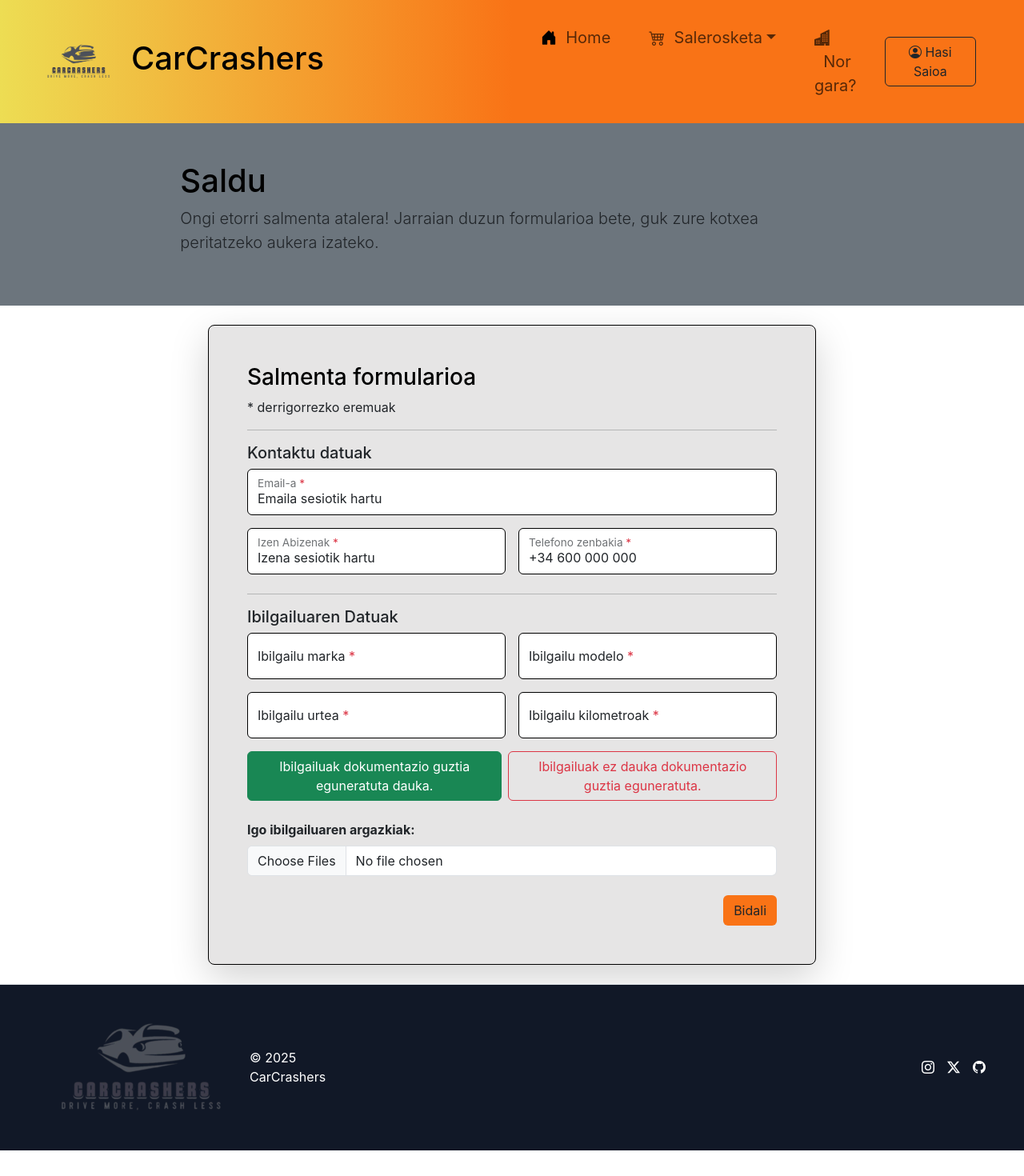
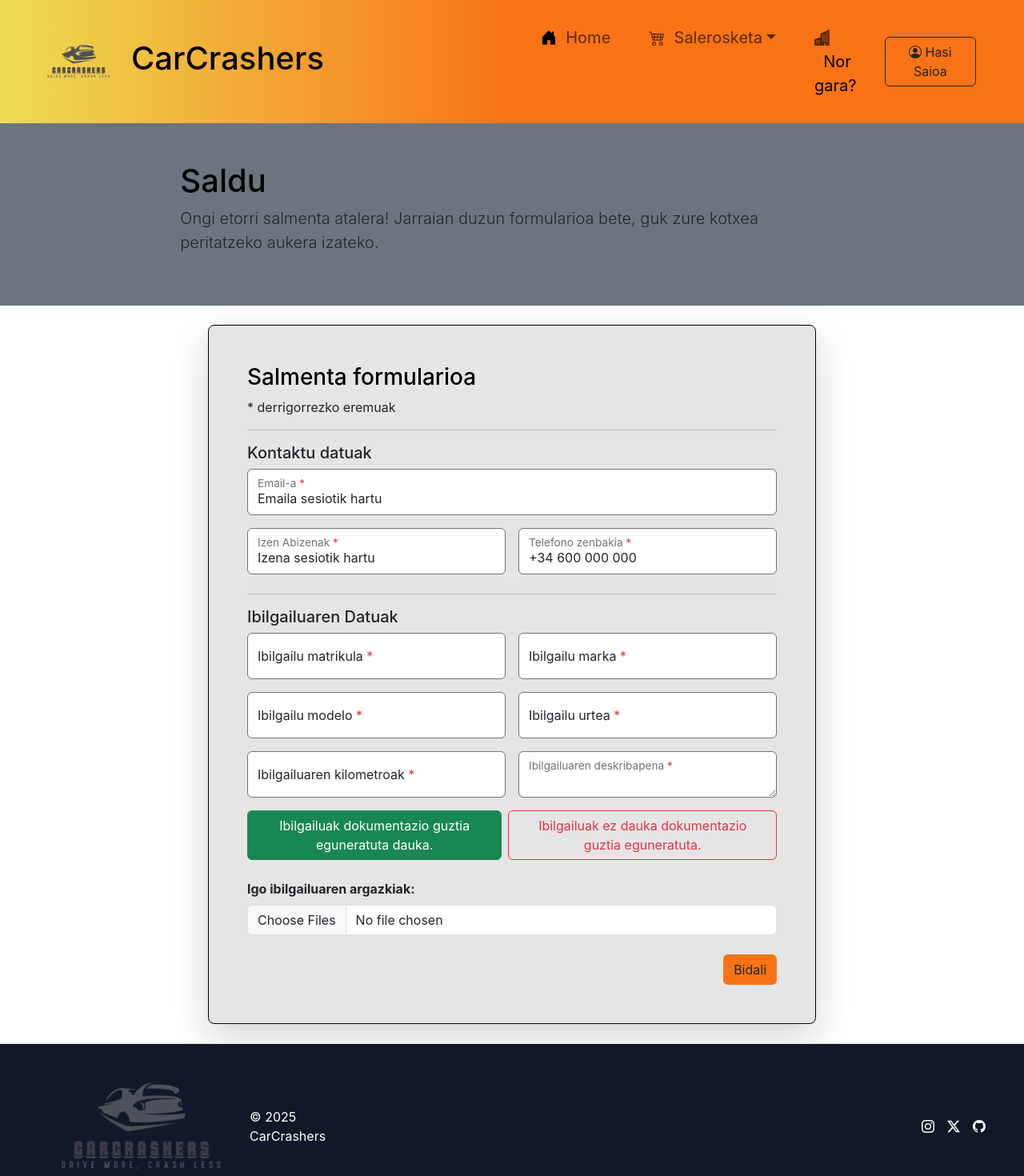
Before and after one commit to CarCrashers/Erronka, a React (Create React App) app in the folder car_crashers_ui/: page /saldu in a window 1280 px wide. Shown: the top 1470 px of the page at 80% size. Before the commit the page ends 1438 px from the top, so only its background shows below. Built offline with nearby package versions, Linux system fonts and the light colour scheme.

Commit message:
textarea

```diff
--- a/car_crashers_ui/src/App.js
+++ b/car_crashers_ui/src/App.js
@@ -2,6 +2,7 @@ import { BrowserRouter, Routes, Route } from "react-router-dom";
 import './App.css';
 import Home from './pages/home';
 import Saldu from './pages/saldu';
+import NorGara from './pages/norGara';
 
 
 function App() {
@@ -10,7 +11,7 @@ function App() {
       <Routes>
         <Route path="/" element={<Home />} />
         <Route path="/saldu" element={<Saldu />} />
-
+        <Route path="/norGara" element={<NorGara />} />
       </Routes>
     </BrowserRouter>
   );
--- a/car_crashers_ui/src/components/ui/floatingInput/floatingInput.js
+++ b/car_crashers_ui/src/components/ui/floatingInput/floatingInput.js
@@ -24,7 +24,7 @@ function floatingInput({
                 disabled={disabled}
                 required={required}
                 name = {name}
-                className="form-control border-1 border-black" />
+                className="form-control border-1 border-secondary" />
             <label htmlFor={id}>{children}</label>
         </div>
     )
--- /dev/null
+++ b/car_crashers_ui/src/components/ui/floatingTextArea/floatingTextArea.js
@@ -0,0 +1,32 @@
+function FloatingTextarea({
+  id,
+  children,
+  value,
+  onChange,
+  placeholder,
+  readOnly = false,
+  disabled = false,
+  required = false,
+  name,
+  rows = 3,
+}) {
+  return (
+    <div className="form-floating">
+      <textarea
+        id={id}
+        value={value}
+        placeholder={placeholder}
+        onChange={onChange}
+        readOnly={readOnly}
+        disabled={disabled}
+        required={required}
+        name={name}
+        rows={rows}
+        className="form-control border-1 border-secondary"
+      />
+      <label htmlFor={id}>{children}</label>
+    </div>
+  );
+}
+
+export default FloatingTextarea;
--- a/car_crashers_ui/src/components/ui/navBar.js
+++ b/car_crashers_ui/src/components/ui/navBar.js
@@ -28,8 +28,7 @@ function navBar() {
                 </li>
 
                 <a className="nav-link px-4 fs-5" href="#">
-                    <i className="bi bi-buildings-fill"></i>
-                    &nbsp;&nbsp;Nor gara?
+                    <i className="bi bi-buildings-fill"></i><Link to={"/norGara"} className='text-decoration-none text-black'>&nbsp;&nbsp;Nor gara?</Link>
                 </a>
             </div>
             </div>
--- /dev/null
+++ b/car_crashers_ui/src/pages/norGara.js
@@ -0,0 +1,36 @@
+import Layout from "../components/layout/layout";
+import Forms from "../components/ui/forms/forms";
+import '../App.css';
+import FloatingInput from "../components/ui/floatingInput/floatingInput";
+
+function norGara() {
+  return (
+    <Layout>
+      <div className="container-fluid">
+        <div className="row justify-content-center bg-secondary">
+          <div className="py-5 col-8">
+            <h1 className="text-body-emphasis">Nor gara</h1>
+            <p className="lead">sim sima who got da keys to ma bema WHO AM IIIIIIIIIIIIIIIIIII </p>
+          </div>
+        </div>
+      </div>
+
+      <div className="container">
+        <div className="row justify-content-center">
+          <div className="col-12 col-md-10 col-lg-8 rounded-3 shadow-lg border-black border my-4 p-4 p-md-5 divHandia">
+            <div id="title" className="mb-3">
+              <h3 className="text-black text-primary">Salmenta formularioa</h3>
+              * derrigorrezko eremuak
+            </div>
+            <hr />
+
+          </div>
+        </div>
+      </div>
+    </Layout>
+  );
+}
+
+
+
+export default norGara;
--- a/car_crashers_ui/src/pages/saldu.js
+++ b/car_crashers_ui/src/pages/saldu.js
@@ -2,6 +2,7 @@ import Layout from "../components/layout/layout";
 import Forms from "../components/ui/forms/forms";
 import '../App.css';
 import FloatingInput from "../components/ui/floatingInput/floatingInput";
+import FloatingTextarea from "../components/ui/floatingTextArea/floatingTextArea";
 
 function saldu() {
   return (
@@ -55,6 +56,12 @@ function saldu() {
 
                 <div className="row g-3">
                   <div className="col-12 col-md-6">
+                    <FloatingInput required id="matrikula" name="matrikula" type="text" placeholder="ADB: 5555DBC" onchange="">
+                        Ibilgailu matrikula <span className="text-danger">*</span>
+                    </FloatingInput>
+                  </div>
+
+                  <div className="col-12 col-md-6">
                     <FloatingInput required id="marka" name="marka" type="text" placeholder="ADB: Opel" onchange="">
                         Ibilgailu marka <span className="text-danger">*</span>
                     </FloatingInput>
@@ -74,9 +81,17 @@ function saldu() {
 
                   <div className="col-12 col-md-6">
                     <FloatingInput required id="kilometro" name="kilometro" type="number" placeholder="ADB: Corsa" onchange="">
-                        Ibilgailu kilometroak <span className="text-danger">*</span>
+                        Ibilgailuaren kilometroak <span className="text-danger">*</span>
                     </FloatingInput>
                   </div>
+                  <br />
+                   <div className="col-12 col-md-6">
+                    {/*Text area*/}
+                    <FloatingTextarea required id="deskribapena" name="deskribapena" >
+                      Ibilgailuaren deskribapena <span className="text-danger">*</span>
+                    </FloatingTextarea>
+                  </div>
+
                 </div>
 
                 <div className="mt-3 d-flex flex-column flex-md-row gap-2">
@@ -111,32 +126,51 @@ function saldu() {
 function konprobatuFormularioa(e){
   e.preventDefault();
   const formularioa = e.target;
-  // mapa  name-balore
   const formData = new FormData(formularioa);
 
   const emaila     = formData.get("emaila");
   const izenAbizena = formData.get("izenAbizena");
   const telefonoa  = formData.get("telefonoa");
+  const matrikula  = formData.get("matrikula");
   const marka      = formData.get("marka");
   const modelo     = formData.get("modelo");
   const urtea      = formData.get("urtea");
   const kilometro  = formData.get("kilometro");
+  const deskribapena = formData.get("deskribapena");
   const dokumentua = formData.get("options-outlined");
   const argazkiak = formData.get("images");
 
-  console.log({ emaila, izenAbizena, telefonoa, marka, modelo, urtea, kilometro, dokumentua, argazkiak });
+  //Matrikula: 1234ABC
+  const matrikulaRegex = /^[0-9]{4}[A-Z]{3}$/;
+  const matrikulaBalidatu = matrikulaRegex.test(matrikula.toUpperCase());
 
-  if(emaila != null && izenAbizena != null && telefonoa != null && marka != null && modelo != null && urtea != null && kilometro != null && dokumentua != null && argazkiak != null)
+  //Deskribapena: 10 karaktere minimo
+  const deskribapenaBalidatu = deskribapena && deskribapena.length >= 10;
+
+  console.log({ emaila, izenAbizena, telefonoa, matrikula, marka, modelo, urtea, kilometro, deskribapena, dokumentua, argazkiak });
+
+  if(emaila && izenAbizena && telefonoa && matrikulaBalidatu && marka && modelo && urtea && kilometro && deskribapenaBalidatu && dokumentua && argazkiak)
   {
     console.log("OKEY!");
     //logica enseñar componente okey
   }
   else
   {
-    window.alert("mesedez, bete bestelako eremuak!");
-    //otra cosa
+    if(!matrikulaBalidatu)
+    {
+      window.alert("Matrikula ez da baliozkoa. Formatu zuzena: 1234ABC");
+    }
+    else if(!deskribapenaBalidatu)
+    {
+      window.alert("Deskribapena gutxienez 10 karaktere behar ditu");
+    }
+    else
+    {
+      window.alert("mesedez, bete bestelako eremuak!");
+    }
   }
 }
 
 
+
 export default saldu;
```
